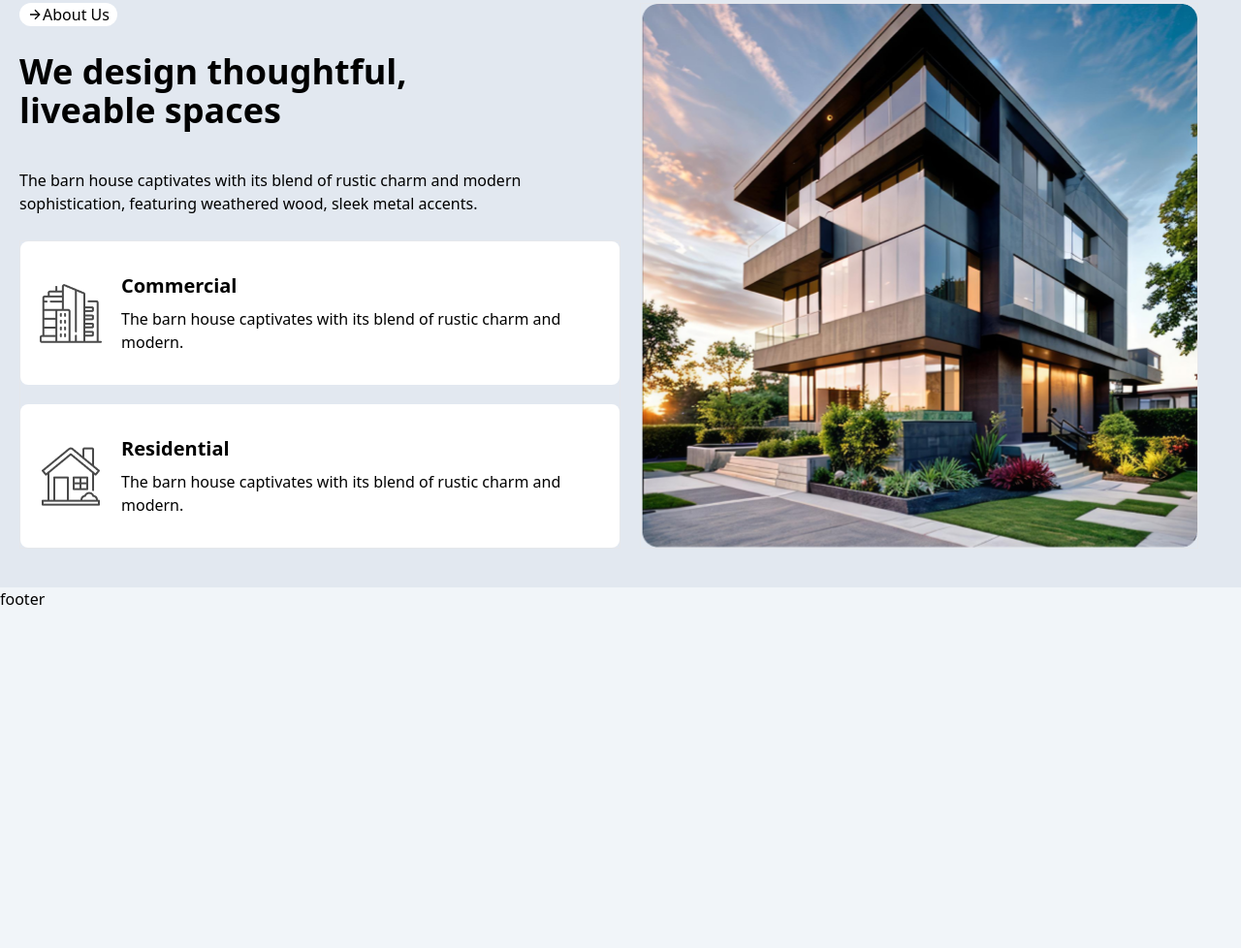
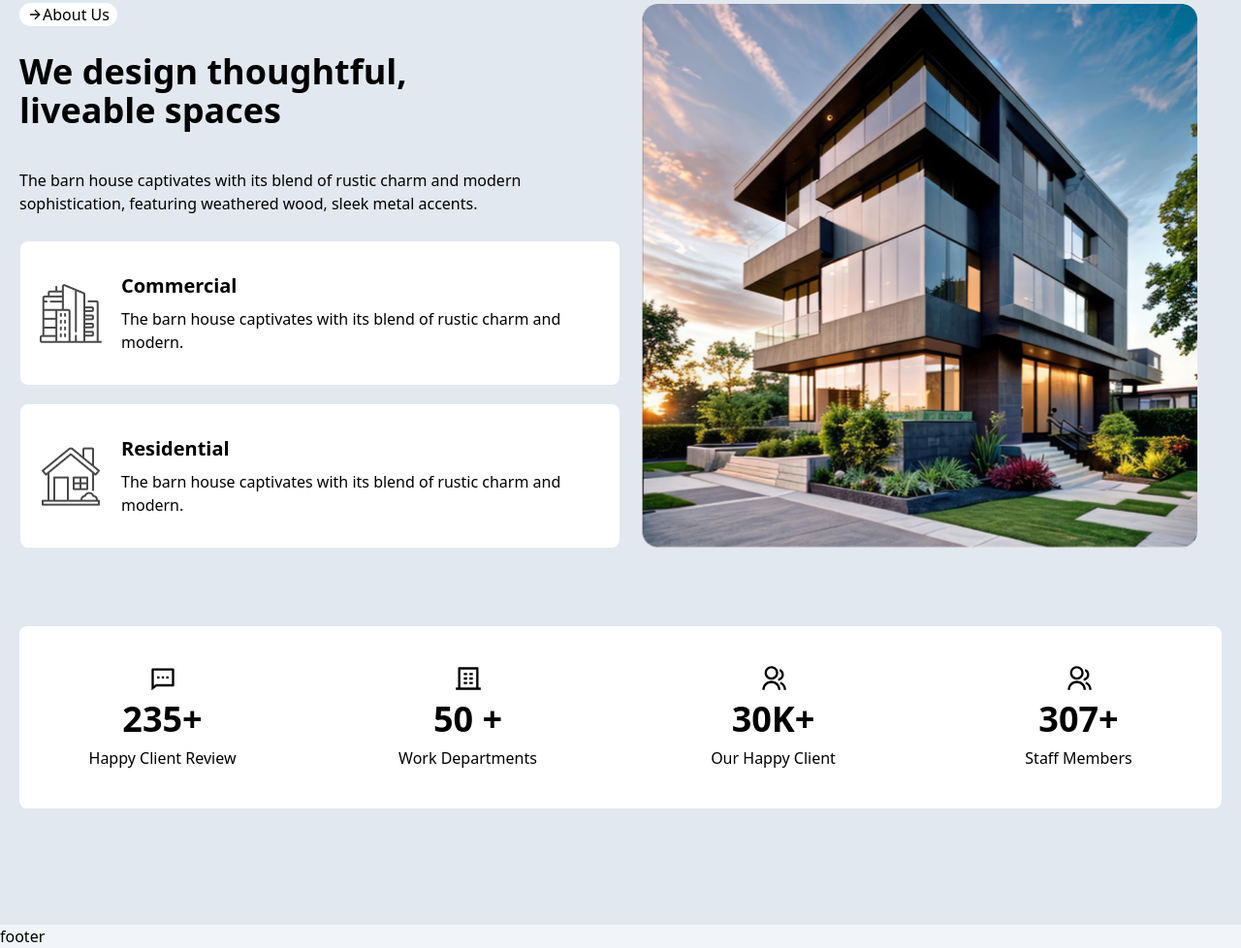
Before and after one commit to hirock0/PH_Assignment_3, a plain HTML site: page index.html in a window 1280 px wide. Shown: the part 835-1813 px from the top of the page at 97% size. Before the commit the page ends 1465 px from the top, so only its background shows below. Drawn offline with nearby package versions, Linux system fonts and the light colour scheme.

Commit message:
count(optional) section completed

```diff
--- a/index.html
+++ b/index.html
@@ -116,6 +116,8 @@
           <!-- section_2_start -->
           <section class="  px-5  bg-slate-200  py-10 ">
             <div class="max-sm:px-5 container mx-auto">
+            <!-- -------------------------------- -->
+            <div class="">
                 <img src="./assets/Vector.png" alt="" class="-translate-x-10 hidden lg:block ">
                 <div class=" mt-5 flex gap-5 max-lg:flex-col">
                     <div class="  w-1/2 max-lg:w-full flex flex-col justify-between   ">
@@ -176,6 +178,38 @@
                     </div>
                 </div>
             </div>
+            <!-- ------------------------------ -->
+             <!-- count_section_start -->
+                <div class=" bg-white py-5 my-20  rounded-lg flex items-center justify-center">
+
+                    <div class=" h-full w-full grid grid-cols-4 max-lg:grid-cols-2 max-sm:grid-cols-1 gap-5 max-sm:gap-2  ">
+                            <div class=" p-5 h-full flex flex-col items-center justify-center gap-2 max-sm:gap-1">
+                                <svg class=" h-7 w-7" xmlns="http://www.w3.org/2000/svg" viewBox="0 0 24 24" fill="black"><path d="M6.45455 19L2 22.5V4C2 3.44772 2.44772 3 3 3H21C21.5523 3 22 3.44772 22 4V18C22 18.5523 21.5523 19 21 19H6.45455ZM5.76282 17H20V5H4V18.3851L5.76282 17ZM11 10H13V12H11V10ZM7 10H9V12H7V10ZM15 10H17V12H15V10Z"></path></svg>
+                                <h1 class=" text-4xl max-sm:text-3xl font-semibold">235+</h1>
+                                <p class=" max-sm:text-sm">Happy Client Review</p>
+                            </div>
+                            <div class=" p-5 h-full flex flex-col items-center justify-center gap-2 max-sm:gap-1">
+                                <svg class=" h-7 w-7" xmlns="http://www.w3.org/2000/svg" viewBox="0 0 24 24" fill="black"><path d="M21 20H23V22H1V20H3V3C3 2.44772 3.44772 2 4 2H20C20.5523 2 21 2.44772 21 3V20ZM19 20V4H5V20H19ZM8 11H11V13H8V11ZM8 7H11V9H8V7ZM8 15H11V17H8V15ZM13 15H16V17H13V15ZM13 11H16V13H13V11ZM13 7H16V9H13V7Z"></path></svg>
+                                <h1 class=" text-4xl max-sm:text-3xl font-semibold">50    +</h1>
+                                <p class=" max-sm:text-sm">Work Departments </p>
+                            </div>
+
+                            <div class=" p-5 h-full flex flex-col items-center justify-center gap-2 max-sm:gap-1">
+                                <svg class=" h-7 w-7" xmlns="http://www.w3.org/2000/svg" viewBox="0 0 24 24" fill="black"><path d="M2 22C2 17.5817 5.58172 14 10 14C14.4183 14 18 17.5817 18 22H16C16 18.6863 13.3137 16 10 16C6.68629 16 4 18.6863 4 22H2ZM10 13C6.685 13 4 10.315 4 7C4 3.685 6.685 1 10 1C13.315 1 16 3.685 16 7C16 10.315 13.315 13 10 13ZM10 11C12.21 11 14 9.21 14 7C14 4.79 12.21 3 10 3C7.79 3 6 4.79 6 7C6 9.21 7.79 11 10 11ZM18.2837 14.7028C21.0644 15.9561 23 18.752 23 22H21C21 19.564 19.5483 17.4671 17.4628 16.5271L18.2837 14.7028ZM17.5962 3.41321C19.5944 4.23703 21 6.20361 21 8.5C21 11.3702 18.8042 13.7252 16 13.9776V11.9646C17.6967 11.7222 19 10.264 19 8.5C19 7.11935 18.2016 5.92603 17.041 5.35635L17.5962 3.41321Z"></path></svg>
+                                <h1 class=" text-4xl max-sm:text-3xl font-semibold">30K+</h1>
+                                <p class=" max-sm:text-sm">Our Happy Client </p>
+                            </div>
+
+                            <div class=" p-5 h-full flex flex-col items-center justify-center gap-2 max-sm:gap-1">
+                                <svg class=" h-7 w-7" xmlns="http://www.w3.org/2000/svg" viewBox="0 0 24 24" fill="black"><path d="M2 22C2 17.5817 5.58172 14 10 14C14.4183 14 18 17.5817 18 22H16C16 18.6863 13.3137 16 10 16C6.68629 16 4 18.6863 4 22H2ZM10 13C6.685 13 4 10.315 4 7C4 3.685 6.685 1 10 1C13.315 1 16 3.685 16 7C16 10.315 13.315 13 10 13ZM10 11C12.21 11 14 9.21 14 7C14 4.79 12.21 3 10 3C7.79 3 6 4.79 6 7C6 9.21 7.79 11 10 11ZM18.2837 14.7028C21.0644 15.9561 23 18.752 23 22H21C21 19.564 19.5483 17.4671 17.4628 16.5271L18.2837 14.7028ZM17.5962 3.41321C19.5944 4.23703 21 6.20361 21 8.5C21 11.3702 18.8042 13.7252 16 13.9776V11.9646C17.6967 11.7222 19 10.264 19 8.5C19 7.11935 18.2016 5.92603 17.041 5.35635L17.5962 3.41321Z"></path></svg>
+                                <h1 class=" text-4xl max-sm:text-3xl font-semibold">307+</h1>
+                                <p class=" max-sm:text-sm">Staff Members</p>
+                            </div>
+                    </div>
+                </div>
+                <!-- ----------- -->
+            </div>
+             <!-- count_section_end -->
           </section>
           <!-- section_2_end-->
     </main>
```
Also changed, not shown: assets/building-4-line.svg (added), assets/group-line.svg (added), assets/message-2-line.svg (added).
